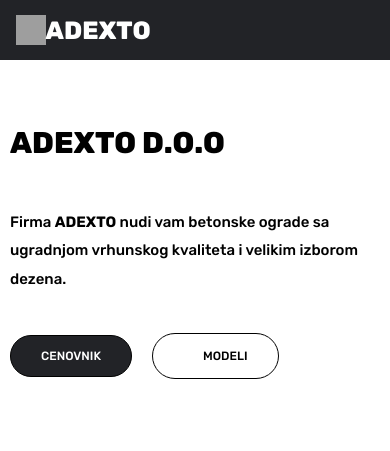
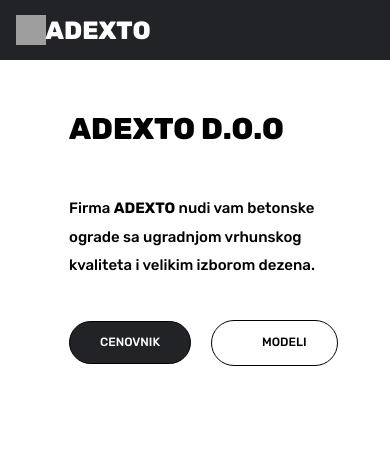
Before and after one commit to CsongorD/Adexto, a React (Create React App) app: page / in a window 390 px wide. Shown: the top 451 px of the page. Built offline with nearby package versions, Linux system fonts and the light colour scheme; grey boxes are pictures that could not be loaded; some icons are missing.

Commit message:
design landing page

```diff
--- a/src/components/FenceModel/FenceModel.css
+++ b/src/components/FenceModel/FenceModel.css
@@ -1,6 +1,6 @@
 .model {
-  width: 600px;
-  height: 600px;
+  width: 500px;
+  height: 500px;
   /* padding-right: 20px; */
   display: flex;
   align-items: center;
@@ -22,6 +22,12 @@
     height: 400px;
   }
 }
+@media (max-width: 900px) {
+  .model {
+    width: 300px;
+    height: 300px;
+  }
+}
 @media (max-width: 800px) {
   .model {
     width: 100%;
--- a/src/components/Landing/Landing.css
+++ b/src/components/Landing/Landing.css
@@ -1,79 +1,42 @@
-.text-style {
-  line-height: 56px;
-}
-
 .landing-container {
   width: 100%;
-  height: 100%;
+  /* margin-top: 80px; */
   min-height: calc(100vh - 80px);
-  margin-top: 80px;
+  /* height: 100%; */
   display: flex;
   align-items: center;
   justify-content: space-evenly;
 }
 
-.icons {
-  top: 50%;
-  padding: 0 7%;
-  transform: translateY(50%);
+.landing-container .landing-text-container {
   display: flex;
+  align-items: flex-start;
+  justify-content: center;
   flex-direction: column;
-  z-index: 4;
+
+  padding: 30px;
+  width: 40%;
+  /* height: auto; */
+  /* border: 2px solid red; */
 }
 
-.icons .icon {
-  margin: 5px 0;
-  transition: all 0.5s ease;
+.landing-container .landing-text-container .landing-title {
+  margin: 0 0 45px;
+  line-height: 1.3;
 }
 
-.icons .icon:hover {
-  transform: translateY(-5px);
-}
-.landing-text .nav-btn #play-icon {
-  width: 20px;
-  height: 20px;
+.landing-container .landing-text-container .landing-text {
+  line-height: 1.9;
+  margin-bottom: 40px;
 }
 
-.landing-text {
-  width: 500px;
-}
-.landing-text-container {
-  width: 600px;
-  height: 600px;
-
+.landing-container .landing-text-container .landing-buttons {
   display: flex;
   align-items: center;
   justify-content: center;
 }
 
-.landing-object {
-  width: 300px;
-  height: 300px;
-  background-color: rgb(88, 88, 88);
-  color: white;
-  display: flex;
-  align-items: center;
-  justify-content: center;
-
-  border: 1px black solid;
-  border-radius: 150px;
-}
-
-.landing-text h1 {
-  margin: 0 0 45px;
-  line-height: 1.3;
-}
-.landing-text h4 {
-  margin-bottom: 10px;
-  line-height: 1.3;
-}
-
-.landing-text p {
-  line-height: 1.9;
-  margin-bottom: 40px;
-}
-
-.landing-text .nav-btn {
+.landing-container .landing-text-container .landing-buttons .nav-btn {
   display: inline-flex;
   align-items: center;
   justify-content: center;
@@ -90,14 +53,14 @@
   text-decoration: none;
   vertical-align: middle;
 }
-
-.landing-text .nav-btn:hover {
+.landing-container .landing-text-container .landing-buttons .nav-btn:hover {
   background: transparent;
   border: 1px solid black;
   color: black;
   transform: translateX(8px);
 }
-.landing-text .btn-transparent {
+
+.landing-container .landing-text-container .landing-buttons .btn-transparent {
   background: transparent;
   border: 1px solid black;
   color: black;
@@ -105,78 +68,74 @@
   text-align: center;
 }
 
-.landing-text .nav-btn .icon {
-  vertical-align: middle;
-  margin-right: 5px;
-  height: 15px;
+.landing-container
+  .landing-text-container
+  .landing-buttons
+  .nav-btn
+  #play-icon {
+  width: 20px;
+  height: 20px;
 }
 
-@media (max-width: 1200px) {
-  .landing-text-container {
-    width: 500px;
-    height: 500px;
-    padding-left: 20px;
-  }
-}
-
-@media (max-width: 1100px) {
-  .landing-text-container {
-    width: 400px;
-    height: 400px;
-  }
-}
 @media (max-width: 800px) {
   .landing-container {
     flex-direction: column;
+    justify-content: flex-start;
   }
-  .landing-text-container {
-    height: 300px;
-    padding-left: 0px;
-  }
-  .landing-text {
-    width: 400px;
+  .landing-container .landing-text-container {
+    width: 80%;
   }
 }
 
 @media (max-width: 450px) {
-  .landing-text {
+  .landing-text-container {
     width: 100%;
     padding: 10px;
   }
-  .landing-text-container {
+}
+
+@media (max-width: 350px) {
+  .landing-container .landing-text-container {
     width: 100%;
   }
-}
-
-@media (max-width: 300px) {
-  .landing-text .nav-btn {
+  .landing-container .landing-text-container .landing-buttons .nav-btn {
     padding: 8px 20px;
   }
-  .landing-text .nav-btn #play-icon {
+  .landing-container .landing-text-container {
+    padding: 20px;
+  }
+  .landing-container .landing-text-container .landing-title {
+    margin-bottom: 25px;
+  }
+  .landing-container .landing-text-container .landing-text {
+    margin-bottom: 20px;
+  }
+  .landing-container
+    .landing-text-container
+    .landing-buttons
+    .nav-btn
+    #play-icon {
     width: 16px;
     height: 16px;
   }
 
-  .landing-text h1 {
-    margin: 0 0 20px;
-  }
-
-  .landing-text p {
-    margin-bottom: 25px;
-  }
-  .landing-text .btn-transparent {
+  .landing-container .landing-text-container .landing-buttons .btn-transparent {
     margin-left: 15px;
     text-align: center;
   }
 }
 
 @media (max-width: 250px) {
-  .landing-text {
+  .landing-container .landing-text-container {
     padding: 10px;
   }
 }
-@media (max-width: 225px) {
-  .landing-text .btn-transparent {
+@media (max-width: 230px) {
+  .landing-container .landing-text-container .landing-buttons {
+    flex-direction: column;
+  }
+
+  .landing-container .landing-text-container .landing-buttons .btn-transparent {
     margin-left: 0;
     margin-top: 10px;
   }
--- a/src/components/Landing/Landing.jsx
+++ b/src/components/Landing/Landing.jsx
@@ -8,13 +8,12 @@ const Landing = () => {
   return (
     <div className="landing-container">
       <div className="landing-text-container">
-        <div className="landing-text">
-          <h1>ADEXTO D.O.O</h1>
-          <p>
-            Firma <b>ADEXTO</b> nudi vam betonske ograde sa ugradnjom vrhunskog
-            kvaliteta i velikim izborom dezena.
-          </p>
-
+        <h1 className="landing-title">ADEXTO D.O.O</h1>
+        <p className="landing-text">
+          Firma <b>ADEXTO</b> nudi vam betonske ograde sa ugradnjom vrhunskog
+          kvaliteta i velikim izborom dezena.
+        </p>
+        <div className="landing-buttons">
           <NavLink className="nav-btn" to="/cenovnik">
             Cenovnik
           </NavLink>
--- a/src/pages/HomePage/HomePage.css
+++ b/src/pages/HomePage/HomePage.css
@@ -0,0 +1,3 @@
+.home-page {
+  margin-top: 80px;
+}
```
